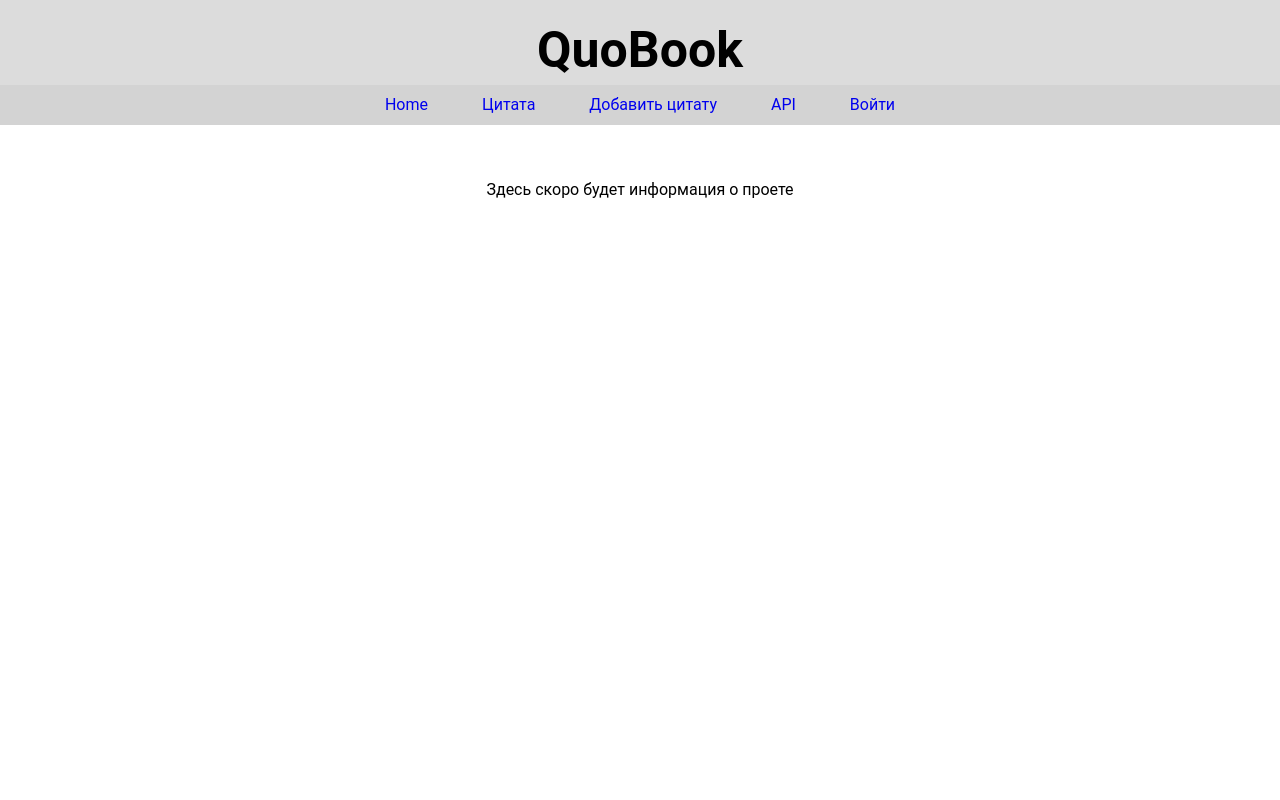
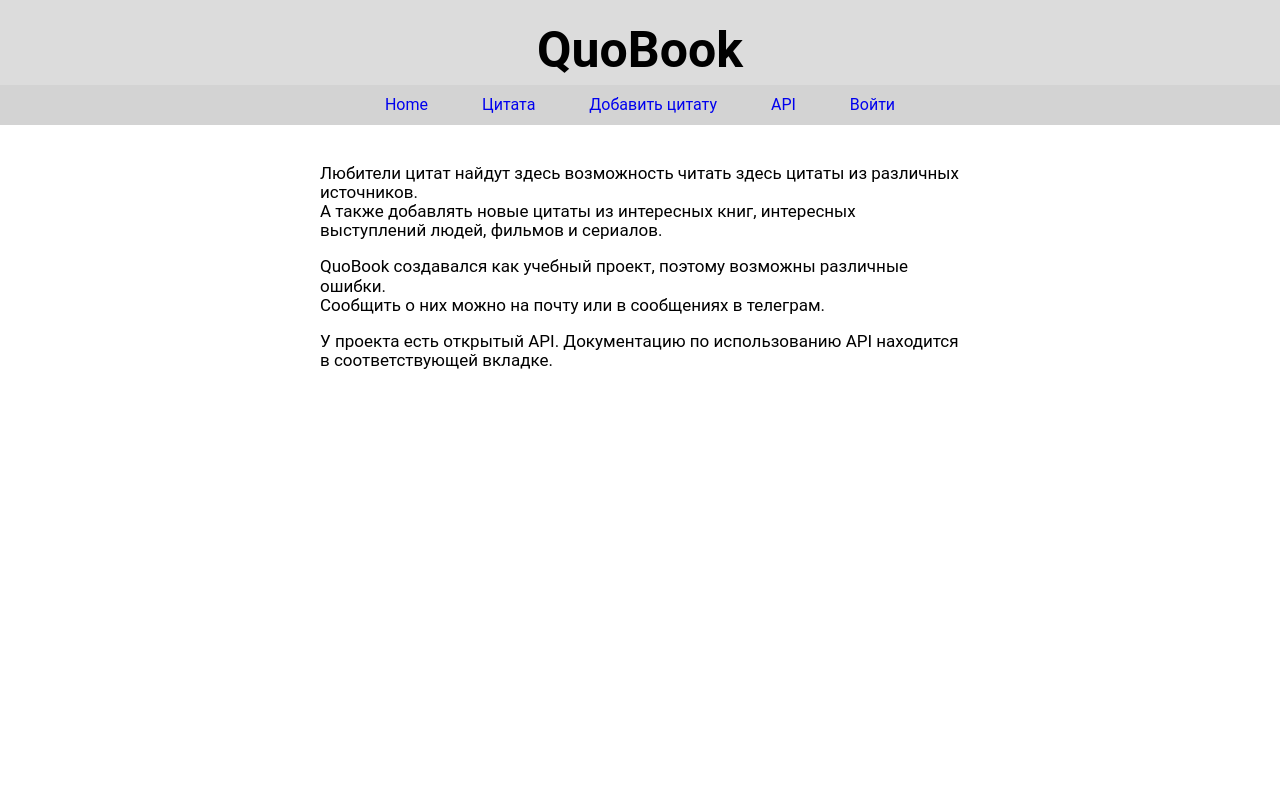
Before and after one commit to VGgog/QuoBook2.0, a Flask app: page / in a window 1280 px wide. Run offline with Flask 2, Linux system fonts and the light colour scheme.

Commit message:
Add text to home page.

```diff
--- a/app/static/css/style.css
+++ b/app/static/css/style.css
@@ -50,3 +50,12 @@ ul#links li{
 	background: #ffffff;
 	text-align: center;
 }
+.home_content{
+	text-align: left;
+	line-height: 1.2em;
+}
+.home_content p{
+  margin-top: 0.5em;
+  margin-bottom: 1em;
+  font-size: 17px;
+}
--- a/app/templates/home.html
+++ b/app/templates/home.html
@@ -1,5 +1,11 @@
 {% extends "base.html" %}
 
 {% block content %}
-Здесь скоро будет информация о проете
+<div class="home_content">
+    <p>Любители цитат найдут здесь возможность читать здесь цитаты из различных источников.<br>
+    А также добавлять новые цитаты из интересных книг, интересных выступлений людей, фильмов и сериалов.</p>
+    <p>QuoBook создавался как учебный проект, поэтому возможны различные ошибки.<br>
+    Сообщить о них можно на почту или в сообщениях в телеграм.</p>
+    <p>У проекта есть открытый API. Документацию по использованию API находится в соответствующей вкладке.</p>
+</div>
 {% endblock %}
```
